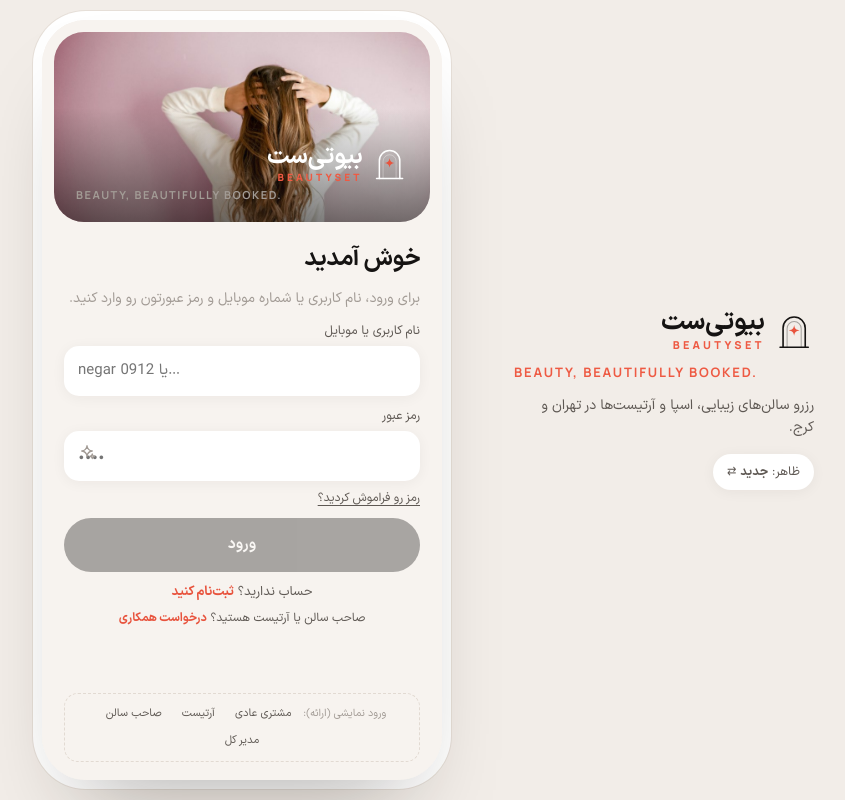
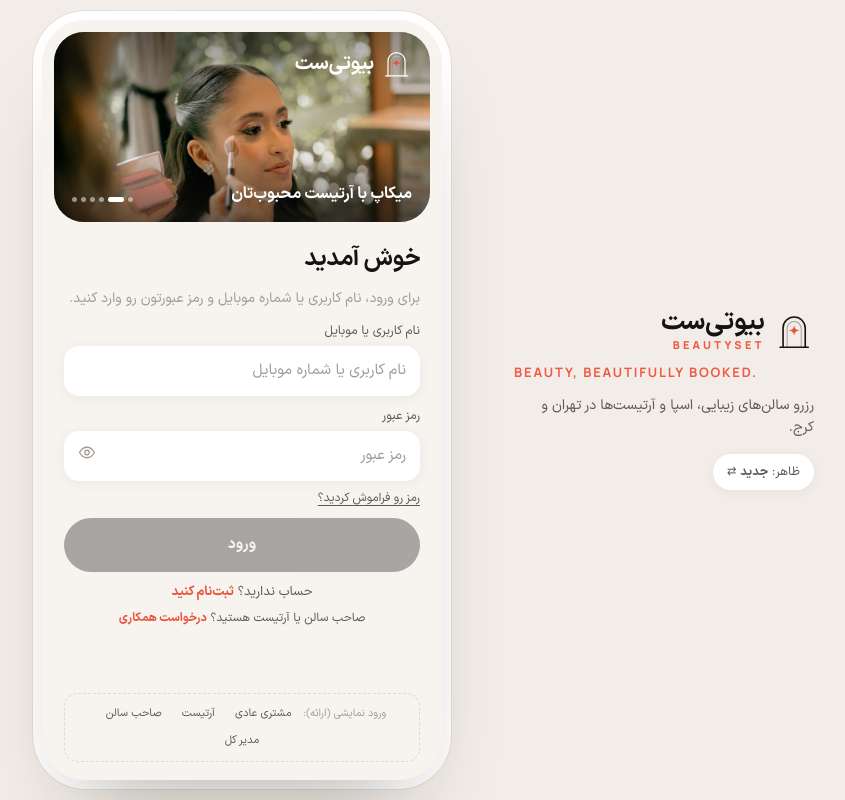
Before and after one commit to aryannasimifinance-cmd/arayeshgah, a React (Vite) app: page / in a window 1280 px wide. Shown: the whole page, without its empty margins (212-1057 px from the left). Built offline with nearby package versions, Linux system fonts and the light colour scheme.

Commit message:
Login: rotating photo hero with captions, clean Persian placeholders, eye icon
Co-Authored-By: Claude Opus 5.5 <noreply@anthropic.com>

```diff
--- a/src/components/ui.jsx
+++ b/src/components/ui.jsx
@@ -31,7 +31,7 @@ const P = {
   crown: 'M4 18h16M5 15 4 7l5 4 3-6 3 6 5-4-1 8Z', camera: 'M4 8h4l2-3h4l2 3h4v11H4Zm8 3a3.5 3.5 0 1 0 0 7 3.5 3.5 0 0 0 0-7Z',
   share: 'M16 8a3 3 0 1 0 0-.01M8 15a3 3 0 1 0 0-.01M16 22a3 3 0 1 0 0-.01M10.5 13.5l3-2M10.5 16.5l3 2', phone: 'M5 4h4l2 5-2.5 1.5a11 11 0 0 0 5 5L15 13l5 2v4a1 1 0 0 1-1 1A16 16 0 0 1 4 5a1 1 0 0 1 1-1Z',
   route: 'M6 19a2 2 0 1 0 0-4 2 2 0 0 0 0 4Zm12-10a2 2 0 1 0 0-4 2 2 0 0 0 0 4ZM8 17h7a3 3 0 0 0 0-6H9a3 3 0 0 1 0-6h7',
-  chat: 'M4 5h16v11H9l-5 4Z', bag: 'M5 8h14l-1 12H6Zm4 0V6a3 3 0 0 1 6 0v2', users2: 'M9 11a3.5 3.5 0 1 0 0-7 3.5 3.5 0 0 0 0 7Zm-6 9a6 6 0 0 1 12 0', tag: 'M3 12V4h8l10 10-8 8Zm5-5h.01', trend: 'M3 17l6-6 4 4 8-8M15 7h6v6', gear: 'M12 15a3 3 0 1 0 0-6 3 3 0 0 0 0 6Zm7-3 2-1-2-3.5-2 .7a7 7 0 0 0-1.7-1L15 5h-4l-.3 2.2a7 7 0 0 0-1.7 1l-2-.7L5 11l2 1-2 1 2 3.5 2-.7a7 7 0 0 0 1.7 1L11 19h4l.3-2.2a7 7 0 0 0 1.7-1l2 .7L21 13Z',
+  chat: 'M4 5h16v11H9l-5 4Z', eye: 'M2 12s4-7 10-7 10 7 10 7-4 7-10 7S2 12 2 12Zm10 3a3 3 0 1 0 0-6 3 3 0 0 0 0 6Z', edit: 'M4 20h4L19 9l-4-4L4 16Zm9-13 4 4', bag: 'M5 8h14l-1 12H6Zm4 0V6a3 3 0 0 1 6 0v2', users2: 'M9 11a3.5 3.5 0 1 0 0-7 3.5 3.5 0 0 0 0 7Zm-6 9a6 6 0 0 1 12 0', tag: 'M3 12V4h8l10 10-8 8Zm5-5h.01', trend: 'M3 17l6-6 4 4 8-8M15 7h6v6', gear: 'M12 15a3 3 0 1 0 0-6 3 3 0 0 0 0 6Zm7-3 2-1-2-3.5-2 .7a7 7 0 0 0-1.7-1L15 5h-4l-.3 2.2a7 7 0 0 0-1.7 1l-2-.7L5 11l2 1-2 1 2 3.5 2-.7a7 7 0 0 0 1.7 1L11 19h4l.3-2.2a7 7 0 0 0 1.7-1l2 .7L21 13Z',
 }
 export function Icon({ n, s = 20, w = 1.7, fill, className, style }) {
   return (
--- a/src/screens/Gate.jsx
+++ b/src/screens/Gate.jsx
@@ -70,6 +70,32 @@ export default function Gate() {
   )
 }
 
+// اسلاید عکس‌های بالای صفحه‌ی ورود؛ هر ۴ ثانیه با محو شدن عوض می‌شود
+const SLIDES = [
+  ['1522337360788-8b13dee7a37e', 'موهای زیبا، بی‌دغدغه'],
+  ['1773688189414-7637b9b138e1', 'میکاپ با آرتیست محبوب‌تان'],
+  ['1774814304885-bb5cc796a6c3', 'عروس شوید، با خیال راحت'],
+  ['1570172619644-dfd03ed5d881', 'پوست درخشان، یک نوبت فاصله'],
+  ['1785456283212-338f5bc44d50', 'رنگ و لایت دلخواه شما'],
+  ['1709477542149-f4e0e21d590b', 'برای هر مناسبت، آماده'],
+]
+function HeroSlides() {
+  const [i, setI] = useState(0)
+  useEffect(() => { const t = setInterval(() => setI((x) => (x + 1) % SLIDES.length), 4000); return () => clearInterval(t) }, [])
+  return (
+    <div className="login-hero">
+      <AnimatePresence>
+        <motion.img key={i} src={img(SLIDES[i][0])} alt="" initial={{ opacity: 0, scale: 1.06 }} animate={{ opacity: 1, scale: 1 }} exit={{ opacity: 0 }} transition={{ duration: 1.1 }} />
+      </AnimatePresence>
+      <div className="lh-top"><Logo size={20} light en={false} /></div>
+      <div className="lh-bottom">
+        <AnimatePresence mode="wait"><motion.b key={i} initial={{ opacity: 0, y: 8 }} animate={{ opacity: 1, y: 0 }} exit={{ opacity: 0, y: -6 }} transition={{ duration: 0.4 }}>{SLIDES[i][1]}</motion.b></AnimatePresence>
+        <span className="lh-dots">{SLIDES.map((_, k) => <i key={k} className={k === i ? 'on' : ''} />)}</span>
+      </div>
+    </div>
+  )
+}
+
 // ---------- ورود ----------
 function Login({ go }) {
   const { db, signIn } = useStore()
@@ -86,18 +112,15 @@ function Login({ go }) {
   const demo = (role) => { const a = demoAccounts(db).find((x) => x.role === role); signIn(a.username, DEMO_PASS) }
   return (
     <motion.form className="gate-in login" {...slide} onSubmit={submit}>
-      <div className="login-hero">
-        <img src={img(PH.hero[0])} alt="" />
-        <div><Logo size={24} light /><em className="en">Beauty, beautifully booked.</em></div>
-      </div>
+      <HeroSlides />
       <h1>خوش آمدید</h1>
       <p className="muted">برای ورود، نام کاربری یا شماره موبایل و رمز عبورتون رو وارد کنید.</p>
       <Field label="نام کاربری یا موبایل">
-        <input className="in" dir="ltr" autoComplete="username" value={user} onChange={(e) => { setUser(e.target.value); setErr('') }} placeholder="negar یا 0912…" />
+        <input className="in" dir="ltr" autoComplete="username" value={user} onChange={(e) => { setUser(e.target.value); setErr('') }} placeholder="نام کاربری یا شماره موبایل" />
       </Field>
       <Field label="رمز عبور" error={err}>
         <div className="pass">
-          <input className="in" dir="ltr" type={see ? 'text' : 'password'} autoComplete="current-password" value={pass} onChange={(e) => { setPass(e.target.value); setErr('') }} placeholder="••••" />
+          <input className="in" dir="ltr" type={see ? 'text' : 'password'} autoComplete="current-password" value={pass} onChange={(e) => { setPass(e.target.value); setErr('') }} placeholder="رمز عبور" />
           <button type="button" onClick={() => setSee(!see)} aria-label="نمایش رمز"><Icon n="eye" s={18} /></button>
         </div>
       </Field>
@@ -179,7 +202,7 @@ function Signup({ go }) {
             <Field label={artist ? 'آیدی پیج شما (انگلیسی)' : 'نام کاربری (انگلیسی)'} error={f.username && !userOk ? 'فقط حروف انگلیسی، عدد، نقطه یا _ (۳ تا ۲۰ حرف)' : userTaken ? 'این نام کاربری گرفته شده' : ''}>
               <input className="in" dir="ltr" value={f.username} onChange={(e) => set({ username: e.target.value.trim().toLowerCase() })} placeholder="negar.k" />
             </Field>
-            <Field label="رمز عبور (حداقل ۴ رقم یا حرف)"><input className="in" dir="ltr" type="password" value={f.pass} onChange={(e) => set({ pass: e.target.value })} placeholder="••••" /></Field>
+            <Field label="رمز عبور (حداقل ۴ رقم یا حرف)"><input className="in" dir="ltr" type="password" value={f.pass} onChange={(e) => set({ pass: e.target.value })} placeholder="رمز عبور" /></Field>
             <button className="btn primary block lg" disabled={f.name.trim().length < 2 || !userOk || userTaken || !passOk} onClick={() => setStep(3)}>ادامه</button>
           </>}
           {artist && step === 3 && <>
--- a/src/v5.css
+++ b/src/v5.css
@@ -255,3 +255,19 @@
 .chips.sub { margin-top: -2px; padding-bottom: 10px; }
 .nw-svc { display: inline-block; align-self: flex-start; margin-top: 4px; padding: 2px 8px; border-radius: 8px; background: rgba(255, 255, 255, .22); font-size: 10.5px; }
 .gate-in { scrollbar-width: none; } .gate-in::-webkit-scrollbar { display: none; }
+
+/* ورود: اسلاید عکس تمیز */
+.login-hero > img { position: absolute; inset: 0; width: 100%; height: 100%; object-fit: cover; object-position: center 30%; }
+.login-hero > .lh-top { position: absolute; top: 0; left: 0; right: 0; padding: 16px 18px 30px; background: linear-gradient(rgba(21, 19, 18, .45), transparent); display: flex; justify-content: flex-start; }
+.login-hero > .lh-bottom { position: absolute; bottom: 0; left: 0; right: 0; padding: 30px 18px 14px; background: linear-gradient(transparent, rgba(21, 19, 18, .6)); color: #fff; display: flex; align-items: flex-end; justify-content: space-between; gap: 10px; }
+.lh-bottom b { font-size: 16px; text-shadow: 0 2px 10px rgba(0, 0, 0, .3); }
+.lh-dots { display: flex; gap: 4px; padding-bottom: 6px; }
+.lh-dots i { width: 5px; height: 5px; border-radius: 3px; background: rgba(255, 255, 255, .5); transition: all .4s; }
+.lh-dots i.on { width: 16px; background: #fff; }
+/* راهنمای فارسی در کادرهای چپ‌به‌راست، راست‌چین بماند */
+.in[dir="ltr"]:placeholder-shown { direction: rtl; }
+.in::placeholder { color: var(--muted); font-family: var(--fa); letter-spacing: 0; }
+.login-hero > .lh-top { bottom: auto; flex-direction: row; background: linear-gradient(rgba(21, 19, 18, .45), transparent); }
+.login-hero > .lh-bottom { top: auto; flex-direction: row; }
+.login-hero > .lh-top { background: linear-gradient(rgba(21, 19, 18, .4), transparent) !important; padding-bottom: 40px; }
+.login-hero > .lh-bottom { background: linear-gradient(transparent, rgba(21, 19, 18, .6)) !important; }
```
